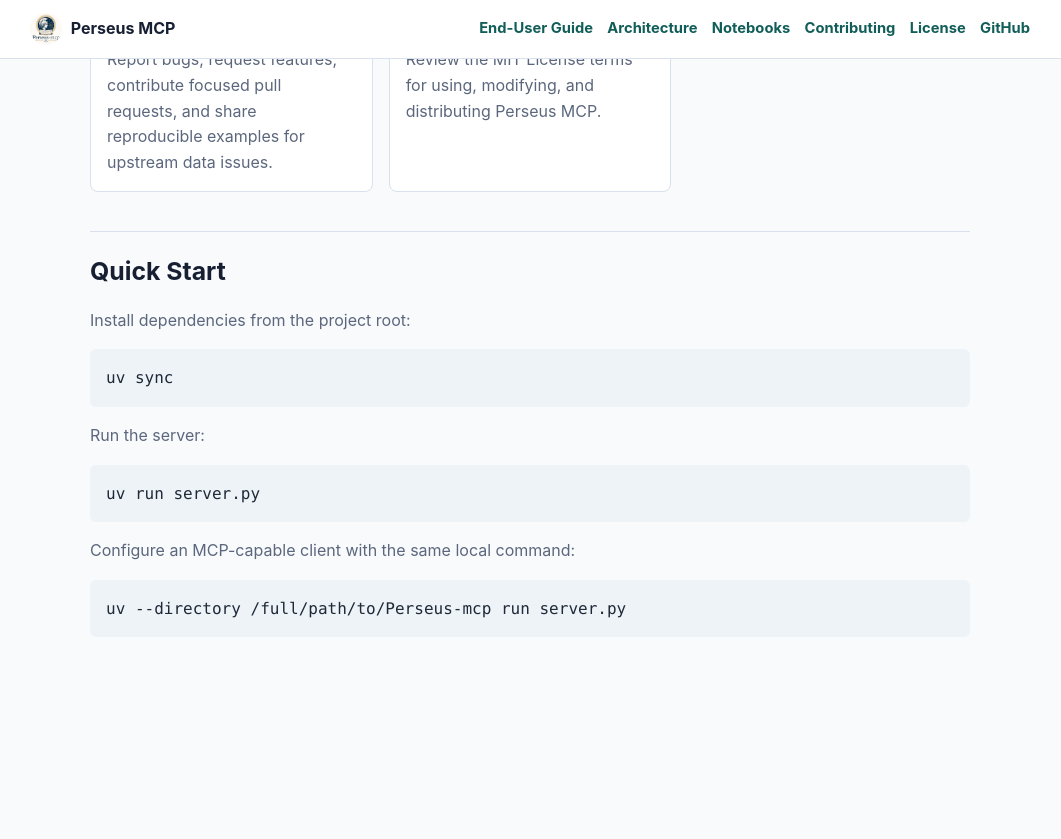
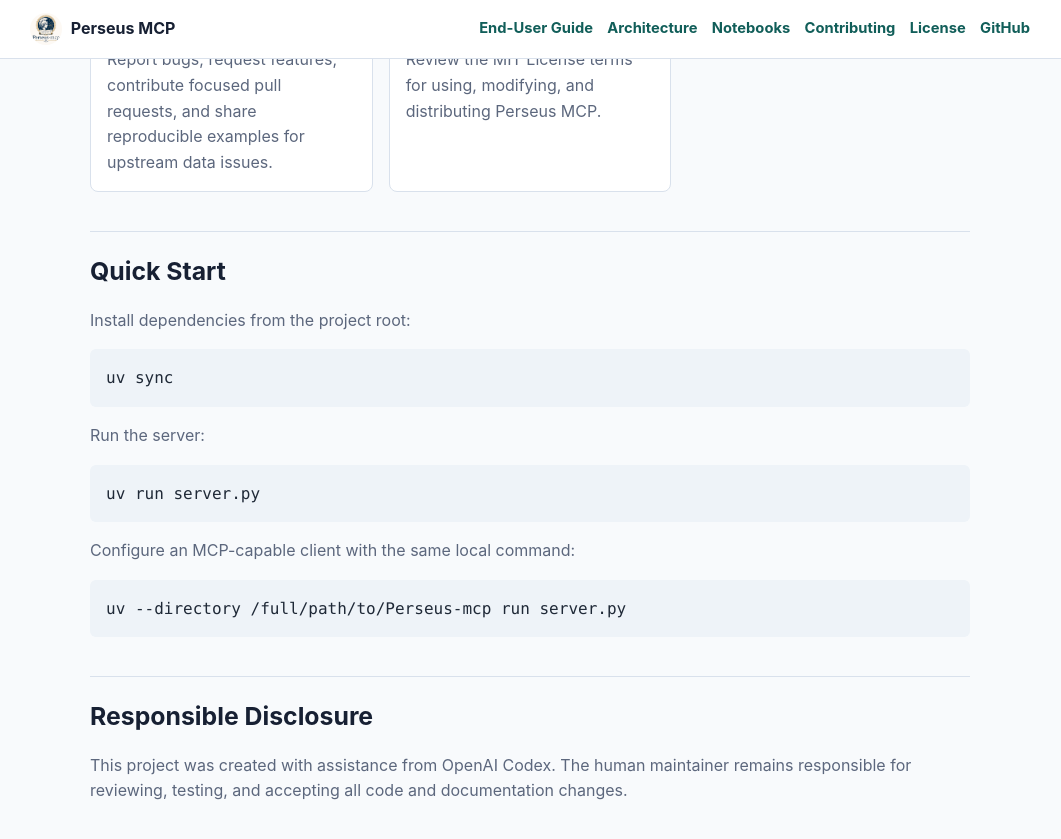
Before and after one commit to tonyjurg/Perseus-mcp, a Jekyll site: the page docs/index.html, which Jekyll copies as it is, in a window 1280 px wide and 900 px high, scrolled down 737 px. Shown: the top 839 px of the window, without its empty margins (110-1171 px from the left). Built offline with Jekyll 4.4.1, drawn with Linux system fonts in a browser that asks for light colours; before the commit the page ends 1470 px from its top, so only the background shows below that.

Commit message:
add disclosure

```diff
--- a/docs/index.html
+++ b/docs/index.html
@@ -92,6 +92,16 @@
 
         <pre><code>uv --directory /full/path/to/Perseus-mcp run server.py</code></pre>
       </section>
+
+      <section>
+        <h2>Responsible Disclosure</h2>
+
+        <p>
+          This project was created with assistance from OpenAI Codex. The human
+          maintainer remains responsible for reviewing, testing, and accepting
+          all code and documentation changes.
+        </p>
+      </section>
     </main>
   </body>
 </html>
```
Also changed, not shown: README.md.
